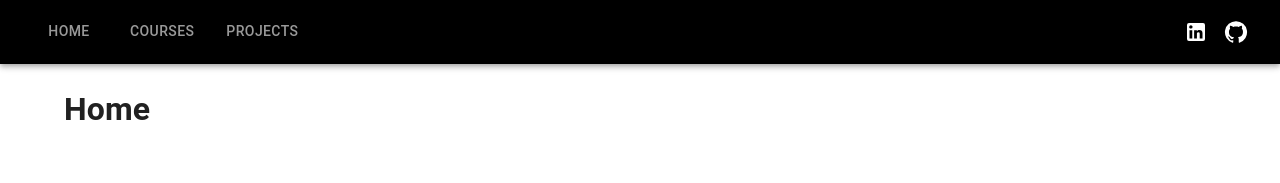
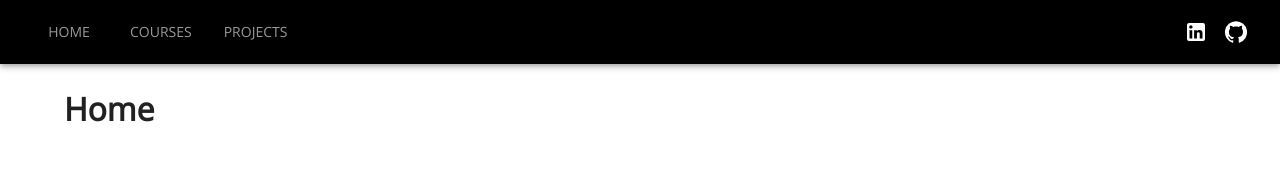
Before and after one commit to RohanAmjad123/Portfolio, a React (Create React App) app in the folder portfolio/: page / in a window 1280 px wide. Shown: the top 183 px of the page. Built offline with nearby package versions, Linux system fonts and the light colour scheme.

Commit message:
switched to open sans font

```diff
--- a/portfolio/package.json
+++ b/portfolio/package.json
@@ -5,6 +5,7 @@
   "dependencies": {
     "@emotion/react": "^11.6.0",
     "@emotion/styled": "^11.6.0",
+    "@fontsource/open-sans": "^4.5.2",
     "@mui/icons-material": "^5.1.0",
     "@mui/material": "^5.1.0",
     "@testing-library/jest-dom": "^5.12.0",
--- a/portfolio/src/App.js
+++ b/portfolio/src/App.js
@@ -1,13 +1,23 @@
-import CssBaseline from "@mui/material/CssBaseline";
+import { CssBaseline, ThemeProvider, createTheme } from "@mui/material/";
 import { BrowserRouter as Router, Switch, Route } from "react-router-dom";
 import Navigation from "./Navigation";
 import Home from "./pages/Home";
 import Courses from "./pages/Courses";
 import Projects from "./pages/Projects";
+import "@fontsource/open-sans";
+
+const theme = createTheme({
+  typography: {
+    fontFamily: [
+      '"Open Sans"'
+    ].join(','),
+  },
+});
 
 function App() {
   return (
     <Router>
+      <ThemeProvider theme={theme}>
       <CssBaseline />
       <div className="App">
         <Navigation />
@@ -18,6 +28,7 @@
           <Route path="/projects" exact component={Projects} />
         </Switch>
       </div>
+      </ThemeProvider>
     </Router>
   );
 }
```
Also changed, not shown: 1 other file (tests, documents, lock files or other folders).
